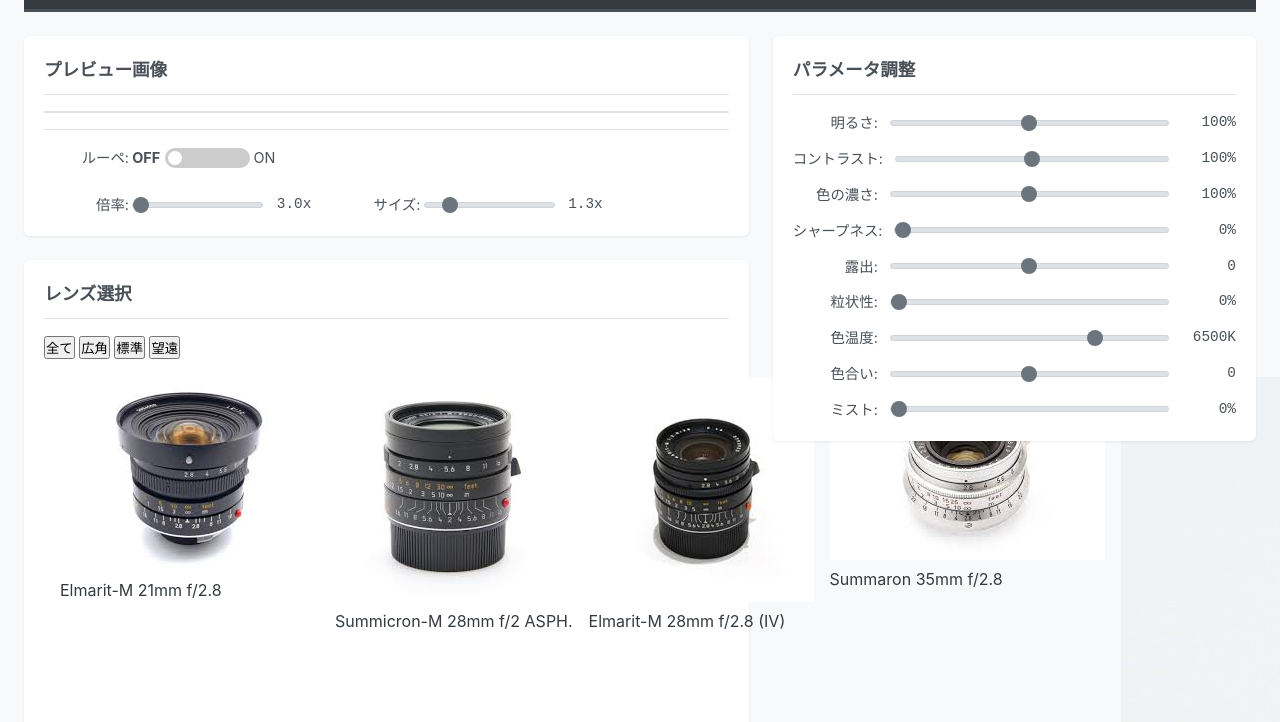
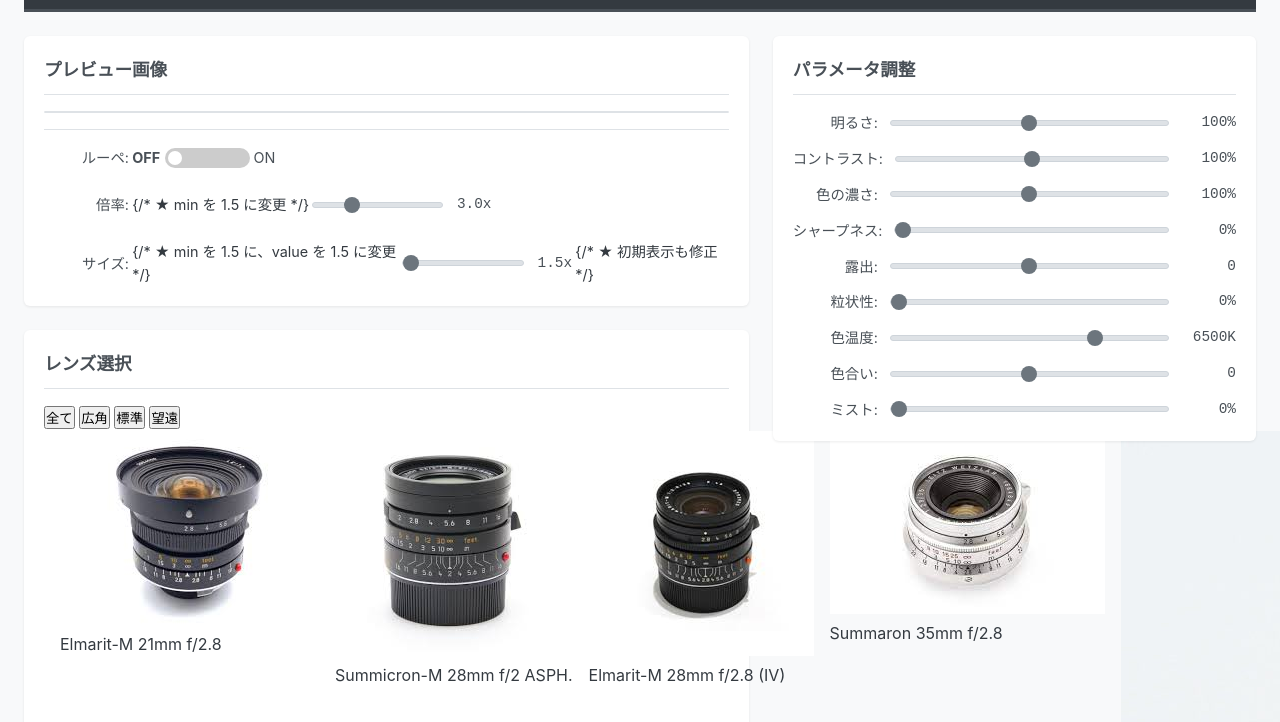
Before and after one commit to walhalax/VintageLensEmulator, a plain HTML site: page index.html in a window 1280 px wide. Shown: the part 52-774 px from the top of the page. Drawn offline with Linux system fonts and the light colour scheme.

Commit message:
Adjust loupe min values and remove extra space below lens list

```diff
--- a/css/style.css
+++ b/css/style.css
@@ -304,7 +304,8 @@ input:checked + .slider:before { transform: translateX(20px); }
 .lens-list {
     display: flex;
     gap: 1rem;
-    padding: 1rem;
+    /* ★ padding を左右のみに変更 */
+    padding: 0 1rem; /* 上下の padding を削除 */
     min-width: max-content;
 }
 .lens-item { /* ... 省略 ... */ }
--- a/index.html
+++ b/index.html
@@ -21,7 +21,6 @@
             <section class="image-preview-section">
                 <h2>プレビュー画像</h2>
                 <div class="image-preview-container">
-                    <!-- ★ img を canvas に変更 -->
                     <canvas id="preview-canvas" style="display: none; max-width: 100%; max-height: 100%; object-fit: contain;"></canvas>
                     <p id="placeholder-text">画像を読み込んでください</p>
                     <div id="loupe"></div>
@@ -39,13 +38,15 @@
                     <div class="loupe-drawer-content">
                         <div class="control-group">
                             <label for="loupe-zoom">倍率:</label>
-                            <input type="range" id="loupe-zoom" name="loupe-zoom" min="3" max="7" value="3" step="0.1">
+                            {/* ★ min を 1.5 に変更 */}
+                            <input type="range" id="loupe-zoom" name="loupe-zoom" min="1.5" max="7" value="3" step="0.1">
                             <span class="value-display"><span id="loupe-zoom-value">3.0</span>x</span>
                         </div>
                         <div class="control-group">
                             <label for="loupe-size-factor">サイズ:</label>
-                            <input type="range" id="loupe-size-factor" name="loupe-size-factor" min="1" max="3" value="1.3" step="0.1">
-                            <span class="value-display"><span id="loupe-size-value">1.3</span>x</span>
+                            {/* ★ min を 1.5 に、value を 1.5 に変更 */}
+                            <input type="range" id="loupe-size-factor" name="loupe-size-factor" min="1.5" max="3" value="1.5" step="0.1">
+                            <span class="value-display"><span id="loupe-size-value">1.5</span>x</span> {/* ★ 初期表示も修正 */}
                         </div>
                     </div>
                 </div>
--- a/js/main.js
+++ b/js/main.js
@@ -27,7 +27,7 @@ document.addEventListener('DOMContentLoaded', () => {
     const MAX_PREVIEW_HEIGHT = 1080;
     const PREVIEW_DEBOUNCE_TIME = 150;
     const LOUPE_DELAY = 1000;
-    const MIST_HIGHLIGHT_THRESHOLD = 200; // ミスト効果を適用する輝度の閾値 (0-255)
+    const MIST_HIGHLIGHT_THRESHOLD = 200;
 
     // --- 状態管理 ---
     let currentImage = null;
@@ -44,8 +44,8 @@ document.addEventListener('DOMContentLoaded', () => {
         exposure: 0, grain: 0, temperature: 6500, tint: 0, mist: 0,
     };
     let isLoupeEnabled = false;
-    let zoomFactor = 3;
-    let loupeSizeFactor = 1.3;
+    let zoomFactor = 3; // 初期値は min(1.5) 以上なので OK
+    let loupeSizeFactor = 1.5; // ★ 初期値を 1.5 に変更
     let baseLoupeSize = 0;
     let loupeSize = 0;
     let loupeTimer = null;
@@ -73,8 +73,7 @@ document.addEventListener('DOMContentLoaded', () => {
     ];
 
     // --- イベントリスナー ---
-
-    // 画像読み込み
+    // ... (画像読み込み、保存、パラメータ調整、カテゴリフィルター、レンズ選択、ルーペ関連リスナーは変更なし) ...
     imageInput.addEventListener('change', (event) => {
         const file = event.target.files[0];
         if (file && file.type.startsWith('image/')) {
@@ -140,11 +139,7 @@ document.addEventListener('DOMContentLoaded', () => {
             imageInput.value = '';
         }
     });
-
-    // 画像保存
     saveButton.addEventListener('click', downloadImageWithAdjustments);
-
-    // パラメータ調整 (スライダー)
     adjustmentControls.addEventListener('input', (event) => {
         const target = event.target;
         if (target.type === 'range') {
@@ -157,16 +152,11 @@ document.addEventListener('DOMContentLoaded', () => {
             requestPreviewUpdate();
         }
     });
-
-    // 色温度スライダーのイベントリスナー
     temperatureSlider.addEventListener('input', (event) => {
         adjustments.temperature = parseInt(event.target.value, 10);
         updateAdjustmentValueDisplay('temperature', event.target.value);
         requestPreviewUpdate();
     });
-
-
-    // レンズカテゴリフィルター
     lensCategoryButtons.forEach(button => {
         button.addEventListener('click', () => {
             lensCategoryButtons.forEach(btn => btn.classList.remove('active'));
@@ -175,8 +165,6 @@ document.addEventListener('DOMContentLoaded', () => {
             displayLenses(category);
         });
     });
-
-    // レンズ選択
     lensListContainer.addEventListener('click', (event) => {
         const lensItem = event.target.closest('.lens-item');
         if (lensItem && lensItem.dataset.lensId) {
@@ -184,8 +172,6 @@ document.addEventListener('DOMContentLoaded', () => {
             selectLens(lensId);
         }
     });
-
-    // --- ルーペ機能イベントリスナー ---
     loupeToggle.addEventListener('change', (e) => {
         isLoupeEnabled = e.target.checked;
         if (loupeToggleLabelOff && loupeToggleLabelOn) {
@@ -202,7 +188,6 @@ document.addEventListener('DOMContentLoaded', () => {
             loupe.style.display = 'none';
         }
     });
-
     loupeSizeSlider.addEventListener('input', (e) => {
         loupeSizeFactor = parseFloat(e.target.value);
         loupeSizeValueSpan.textContent = loupeSizeFactor.toFixed(1);
@@ -212,7 +197,6 @@ document.addEventListener('DOMContentLoaded', () => {
             updateLoupePosition(lastMousePos);
         }
     });
-
     loupeZoomSlider.addEventListener('input', (e) => {
         zoomFactor = parseFloat(e.target.value);
         loupeZoomValueSpan.textContent = zoomFactor.toFixed(1);
@@ -221,34 +205,24 @@ document.addEventListener('DOMContentLoaded', () => {
             updateLoupePosition(lastMousePos);
         }
     });
-
-    previewContainer.addEventListener('mouseenter', (e) => {
-        // isMouseInsidePreview は使わない
-    });
-
+    previewContainer.addEventListener('mouseenter', (e) => { });
     previewContainer.addEventListener('mouseleave', () => {
-        // isMouseInsidePreview は使わない
         clearTimeout(loupeTimer);
         loupe.style.display = 'none';
     });
-
-    // ★ mousemove イベントリスナーを修正
     previewContainer.addEventListener('mousemove', (e) => {
         if (!isLoupeEnabled || previewCanvas.style.display === 'none') return;
 
         const containerRect = previewContainer.getBoundingClientRect();
         const canvasRect = previewCanvas.getBoundingClientRect();
 
-        // マウスのビューポート座標からCanvas要素のローカル座標を計算
         const canvasMouseX = e.clientX - canvasRect.left;
         const canvasMouseY = e.clientY - canvasRect.top;
 
-        // マウスがCanvasの描画領域内にあるかチェック
         const isInsideCanvas = canvasMouseX >= 0 && canvasMouseX < canvasRect.width &&
                                canvasMouseY >= 0 && canvasMouseY < canvasRect.height;
 
         if (isInsideCanvas) {
-            // コンテナ座標を保存 (ルーペ要素の位置決めに使う)
             lastMousePos = {
                 x: e.clientX - containerRect.left,
                 y: e.clientY - containerRect.top
@@ -263,13 +237,10 @@ document.addEventListener('DOMContentLoaded', () => {
                  updateLoupePosition(lastMousePos);
             }
         } else {
-            // 領域外に出たらタイマー解除とルーペ非表示
             clearTimeout(loupeTimer);
             loupe.style.display = 'none';
         }
     });
-
-
     window.addEventListener('resize', () => {
         if (previewCanvas.style.display !== 'none') {
             updatePreviewDisplayInfo();
@@ -384,21 +355,17 @@ document.addEventListener('DOMContentLoaded', () => {
         const canvasRect = previewCanvas.getBoundingClientRect();
         const containerRect = previewContainer.getBoundingClientRect();
 
-        // マウスのコンテナ座標をCanvas要素の表示領域(canvasRect)のローカル座標に変換
         const canvasMouseX = mousePos.x - (canvasRect.left - containerRect.left);
         const canvasMouseY = mousePos.y - (canvasRect.top - containerRect.top);
 
-        // Canvasの表示サイズ(canvasRect)に対する割合 (0-1)
         const canvasRatioX = Math.max(0, Math.min(1, canvasMouseX / canvasRect.width));
         const canvasRatioY = Math.max(0, Math.min(1, canvasMouseY / canvasRect.height));
 
-        // ルーペ要素の位置 (コンテナ座標基準 - これは変更なし)
         const loupeLeft = mousePos.x - loupeSize / 2;
         const loupeTop = mousePos.y - loupeSize / 2;
         loupe.style.left = `${loupeLeft}px`;
         loupe.style.top = `${loupeTop}px`;
 
-        // 背景画像の位置計算 (元画像のサイズ基準)
         const bgWidth = originalImageObject.naturalWidth * zoomFactor;
         const bgHeight = originalImageObject.naturalHeight * zoomFactor;
         const bgPosX = - (canvasRatioX * bgWidth - loupeSize / 2);
@@ -657,8 +624,9 @@ document.addEventListener('DOMContentLoaded', () => {
     }
 
 
-    // ピクセルデータに調整を適用する関数 ★ ミスト効果修正
+    // ピクセルデータに調整を適用する関数
     function applyPixelAdjustments(data, width, height, adj) {
+        // ... (実装済み、ミストはハイライト適用) ...
         console.log("Applying pixel adjustments...", adj);
         const brightnessFactor = adj.brightness / 100;
         const contrastFactor = adj.contrast / 100;
@@ -754,12 +722,9 @@ document.addEventListener('DOMContentLoaded', () => {
 
             // --- ミスト (ハイライトのみ) ---
             if (mistAmount > 0) {
-                // 輝度を計算 (簡易)
                 const luminance = 0.299 * r + 0.587 * g + 0.114 * b;
                 if (luminance > MIST_HIGHLIGHT_THRESHOLD) {
-                    // 閾値を超えた分に応じて強度を決定 (0-1)
                     const intensity = Math.min(1, (luminance - MIST_HIGHLIGHT_THRESHOLD) / (255 - MIST_HIGHLIGHT_THRESHOLD));
-                    // 強度とスライダー値で白を混合
                     const mixFactor = mistAmount * intensity;
                     r = r * (1 - mixFactor) + 255 * mixFactor;
                     g = g * (1 - mixFactor) + 255 * mixFactor;
@@ -778,7 +743,11 @@ document.addEventListener('DOMContentLoaded', () => {
 
     // --- 初期化 ---
     function init() {
-        // ... (変更なし) ...
+        // ★ ルーペサイズ初期値を修正
+        loupeSizeFactor = parseFloat(loupeSizeSlider.value); // HTMLのvalueを初期値とする
+        loupeSizeValueSpan.textContent = loupeSizeFactor.toFixed(1);
+
+        // スライダー/トグルの初期値をadjustmentsオブジェクトとUIに反映
         Object.keys(adjustments).forEach(key => {
             const slider = document.getElementById(key);
             if (slider) {
@@ -787,6 +756,7 @@ document.addEventListener('DOMContentLoaded', () => {
             }
         });
 
+        // ルーペ関連の初期化
         loupeToggle.checked = isLoupeEnabled;
         if (loupeToggleLabelOff && loupeToggleLabelOn) {
             loupeToggleLabelOff.style.fontWeight = !isLoupeEnabled ? 'bold' : 'normal';
@@ -797,10 +767,9 @@ document.addEventListener('DOMContentLoaded', () => {
             previewContainer.classList.add('loupe-disabled');
         }
 
-        loupeZoomSlider.value = zoomFactor;
+        zoomFactor = parseFloat(loupeZoomSlider.value); // HTMLのvalueを初期値とする
         loupeZoomValueSpan.textContent = zoomFactor.toFixed(1);
-        loupeSizeSlider.value = loupeSizeFactor;
-        loupeSizeValueSpan.textContent = loupeSizeFactor.toFixed(1);
+        // loupeSizeFactor は上で設定済み
 
         displayLenses();
         selectLens(null);
```
